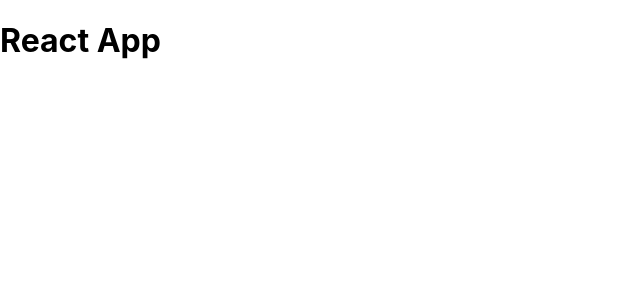
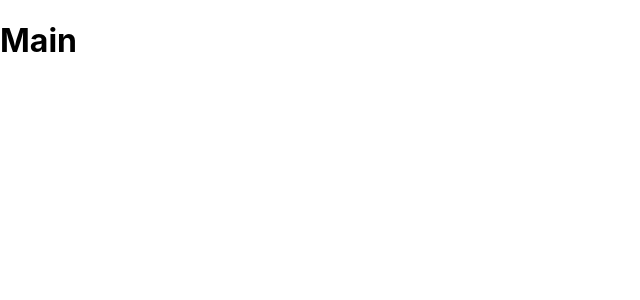
Before and after one commit to seank021/knitter, a React (Create React App) app: page / in a window 1280 px wide. Shown: the top 300 px of the page, without its empty margins (0-640 px from the left). Built offline with nearby package versions, Linux system fonts and the light colour scheme.

Commit message:
feat: folder structure

```diff
--- a/package.json
+++ b/package.json
@@ -8,6 +8,7 @@
     "@testing-library/user-event": "^13.5.0",
     "react": "^18.3.1",
     "react-dom": "^18.3.1",
+    "react-router-dom": "^6.26.2",
     "react-scripts": "5.0.1",
     "web-vitals": "^2.1.4"
   },
--- a/src/App.js
+++ /dev/null
@@ -1,7 +0,0 @@
-export default function App() {
-  return (
-    <div>
-      <h1>React App</h1>
-    </div>
-  );
-}
--- /dev/null
+++ b/src/app.jsx
@@ -0,0 +1,15 @@
+import React, { useState, useEffect } from "react";
+import { BrowserRouter, Routes, Route } from "react-router-dom";
+import Main from "./routes/main/pages/main";
+
+export default function App() {
+  const [isLogin, setIsLogin] = useState(false);
+
+  return (
+    <BrowserRouter>
+      <Routes>
+        <Route path="/" element={<Main />} />
+      </Routes>
+    </BrowserRouter>
+  );
+}
--- a/src/index.js
+++ b/src/index.js
@@ -1,7 +1,7 @@
 import React from 'react';
 import ReactDOM from 'react-dom/client';
 import './index.css';
-import App from './App';
+import App from './app';
 import reportWebVitals from './reportWebVitals';
 
 const root = ReactDOM.createRoot(document.getElementById('root'));
--- /dev/null
+++ b/src/routes/main/pages/main.jsx
@@ -0,0 +1,11 @@
+import React from "react";
+
+export const Main = () => {
+    return (
+        <div>
+            <h1>Main</h1>
+        </div>
+    );
+};
+
+export default Main;
```
Also changed, not shown: src/routes/login/pages/signup.jsx (added, +11 -0 lines), src/apis/api.js (added), src/apis/axios.js (added), src/components/button.jsx (added), src/routes/login/pages/login.jsx (added), 1 other file (tests, documents, lock files or other folders).
